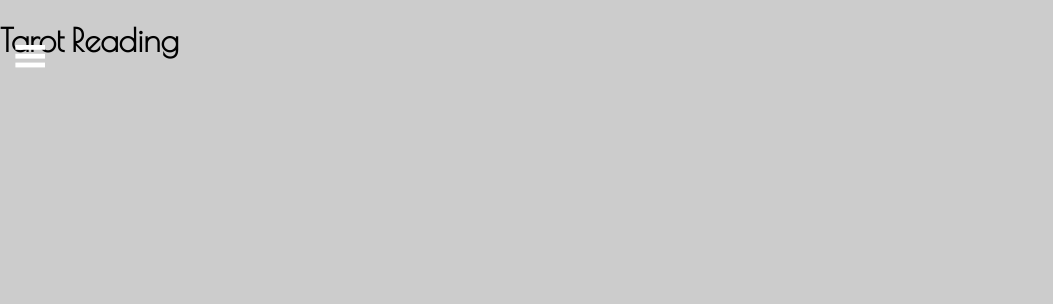
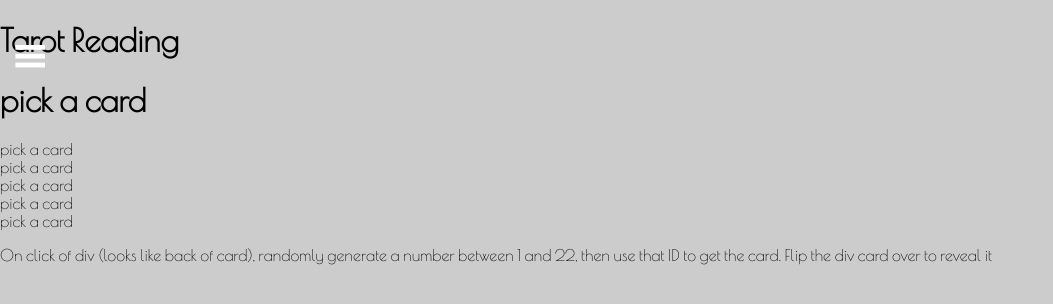
Before and after one commit to Spacenerds/Constellations, a React (Create React App) app: page /tarot in a window 1280 px wide. Shown: the top 304 px of the page, without its empty margins (0-1053 px from the left). Built offline with nearby package versions, Linux system fonts and the light colour scheme; a web font is replaced by a local one.

Commit message:
tarot start

```diff
--- a/src/App.scss
+++ b/src/App.scss
@@ -161,7 +161,6 @@
             height: 270px;
             width: 400px;
             margin: auto;
-            position: absolute;
             left: 34%;
         }
         .topSVG {
--- a/src/components/Home/Home.js
+++ b/src/components/Home/Home.js
@@ -89,6 +89,7 @@ class Home extends Component {
 
                 <Link to="/constellations"><button>Constellations</button></Link>
                 <Link to="/events"><button>Events</button></Link>
+                <Link to="/tarot"><button>Tarot</button></Link>
             </div>
         );
     }
--- /dev/null
+++ b/src/components/Tarot/PickACard.js
@@ -0,0 +1,17 @@
+import React from 'react';
+
+const PickACard = () => {
+    return (
+        <div>
+            <h1>pick a card</h1>
+            <div className="pickCard1">pick a card</div>
+            <div className="pickCard1">pick a card</div>
+            <div className="pickCard1">pick a card</div>
+            <div className="pickCard1">pick a card</div>
+            <div className="pickCard1">pick a card</div>
+            <p>On click of div (looks like back of card), randomly generate a number between 1 and 22, then use that ID to get the card. Flip the div card over to reveal it</p>
+        </div>
+    );
+};
+
+export default PickACard;
--- a/src/components/Tarot/TarotView.js
+++ b/src/components/Tarot/TarotView.js
@@ -1,10 +1,14 @@
 import React, { Component } from 'react';
+import PickACard from './PickACard'
 
 class TarotView extends Component {
     render() {
         return (
             <div>
                 <h1>Tarot Reading</h1>
+                <div className="pickAcard-container">
+                    <PickACard/>
+                </div>
             </div>
         );
     }
```
Also changed, not shown: src/App.css (+4 -5 lines), src/App.min.css.
